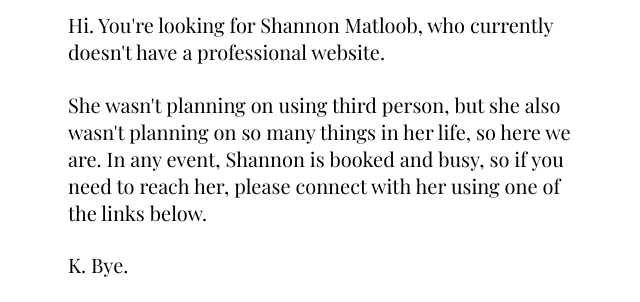
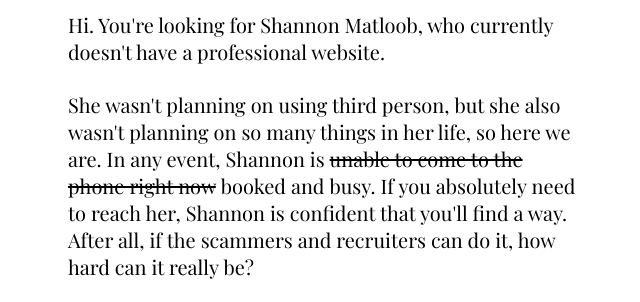
Before and after one commit to shannonmatloob/shannonmatloob.github.io, a plain HTML site: page index.html in a window 1280 px wide. Shown: the part 140-442 px from the top of the page, without its empty margins (316-956 px from the left). Drawn offline with nearby package versions, Linux system fonts and the light colour scheme; a web font is replaced by a local one.

Commit message:
Update index.html
Remove phrase referencing links.

```diff
--- a/index.html
+++ b/index.html
@@ -26,7 +26,7 @@
         </a>
       </ul> -->
       <p>Hi. You're looking for Shannon Matloob, who currently doesn't have a professional website.<!-- , despite being the person who made the <a href="https://www.muralsforfreedom.org" target="_blank">Murals for Freedom website</a>, this <a href="https://www.thesophieross.com" target="_blank">professional website</a> and this <a href="https://www.withsophieross.com/" target="_blank"> project website</a> for Sophie Ross, and this <a href="https://www.shireenrose.com/" target="_blank">professional website for Shirin Shakouri</a>, among others.</p> -->
-    <p>She wasn't planning on using third person, but she also wasn't planning on so many things in her life, so here we are. In any event, Shannon is booked and busy, so if you need to reach her, please connect with her using one of the links below.</p>
+    <p>She wasn't planning on using third person, but she also wasn't planning on so many things in her life, so here we are. In any event, Shannon is <s>unable to come to the phone right now</s> booked and busy. If you absolutely need to reach her, Shannon is confident that you'll find a way. After all, if the scammers and recruiters can do it, how hard can it really be?</p>
     <!-- <p>Also if you must know, this website is heinous because it's the first one Shannon ever made, in 2017. She designed it from scratch and the stylesheet hasn't been touched since 2017. She's not particularly proud of any of the other websites she's ever made, but she's not a professional web designer. She's never wanted to be one, either. At least this website works!</p> -->
     <p>K. Bye.</p>
     </main>
```
